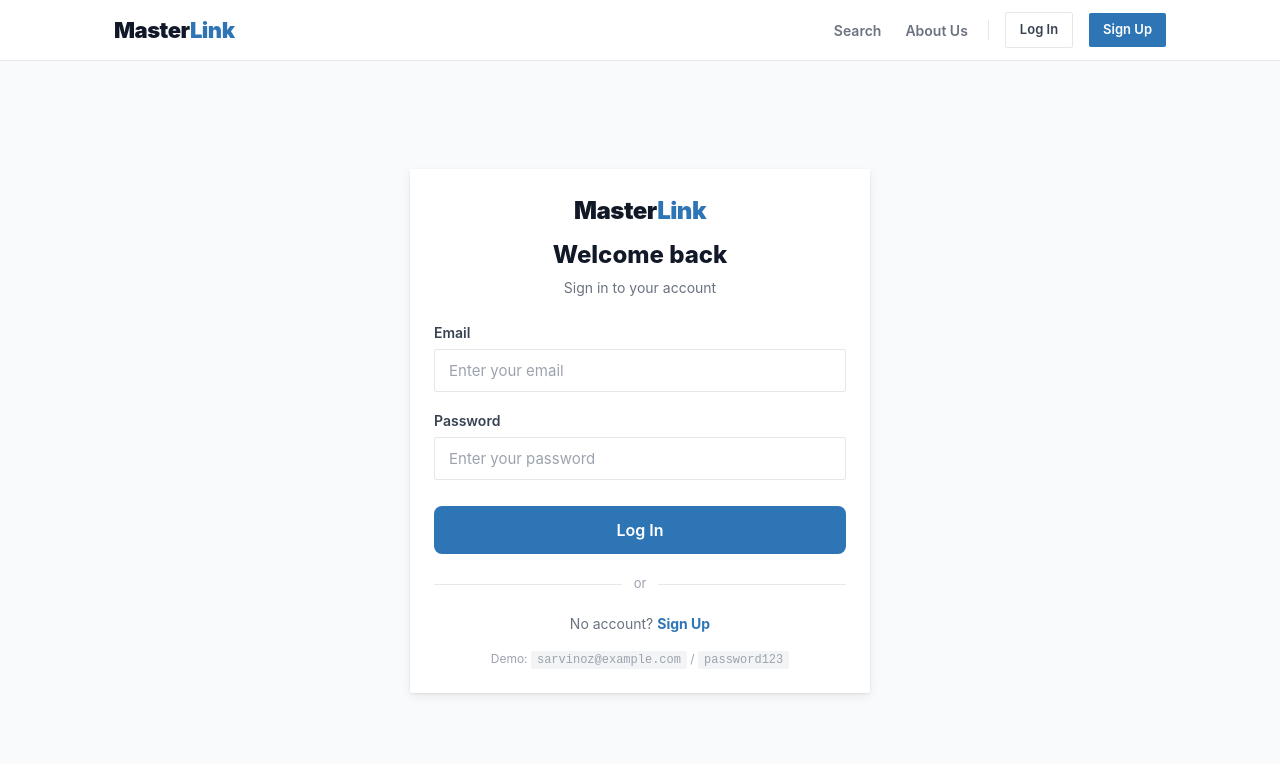
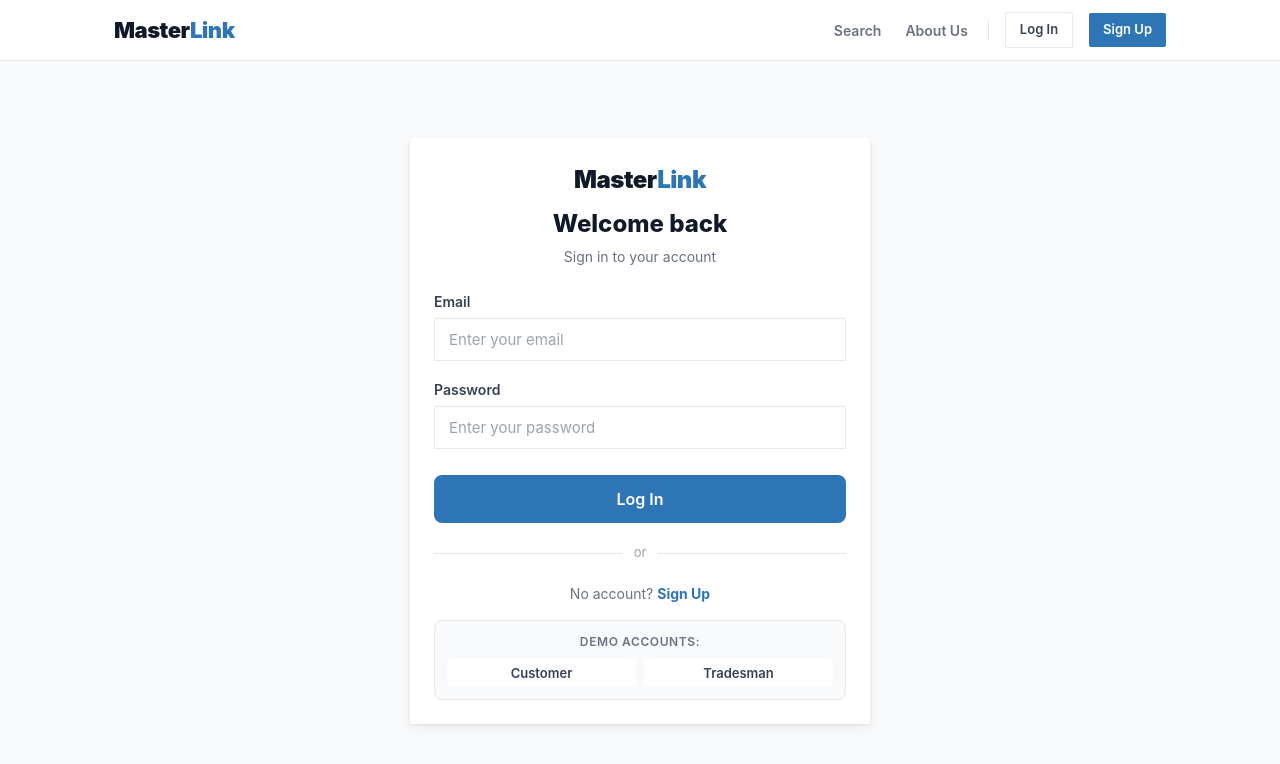
Before and after one commit to theDorrian/masterlink-poc, a React app in the folder web/: page /login in a window 1280 px wide. Shown: the top 764 px of the page. Built offline with nearby package versions, Linux system fonts and the light colour scheme; the HTML template or start-up script is replaced by a standard one.

Commit message:
feat: demo accounts, remove budget, update role title

```diff
--- a/web/src/pages/AboutPage.jsx
+++ b/web/src/pages/AboutPage.jsx
@@ -27,7 +27,7 @@ const VALUES = [
 
 const TEAM = [
   { initials: 'MT', name: 'Muqaddas Tojibaeva',  role: 'Team Lead & Backend'   },
-  { initials: 'KA', name: 'Khusrav Akdodov',     role: 'Frontend Developer'    },
+  { initials: 'KA', name: 'Khusrav Akdodov',     role: 'Lead Developer'        },
   { initials: 'NE', name: 'Nilufar Ergasheva',   role: 'UI/UX & Design'        },
   { initials: 'AM', name: 'Akbar Muhammadiev',   role: 'Backend Developer'     },
   { initials: 'AS', name: 'Amir Shabozov',       role: 'Full-Stack Developer'  },
--- a/web/src/pages/AuthPages.css
+++ b/web/src/pages/AuthPages.css
@@ -34,8 +34,37 @@
 }
 .auth-switch { text-align: center; font-size: 14px; color: var(--gray-500); }
 .auth-switch a { color: var(--primary); font-weight: 700; }
-.auth-demo { text-align: center; font-size: 12px; color: var(--gray-400); margin-top: 16px; }
-.auth-demo code { background: var(--gray-100); padding: 2px 6px; border-radius: 2px; font-size: 12px; }
+.auth-demo {
+  margin-top: 16px;
+  padding: 12px;
+  background: var(--gray-50);
+  border: 1px solid var(--gray-200);
+  border-radius: 8px;
+}
+.auth-demo-label {
+  display: block;
+  font-size: 12px;
+  font-weight: 600;
+  color: var(--gray-500);
+  text-transform: uppercase;
+  letter-spacing: 0.05em;
+  margin-bottom: 8px;
+  text-align: center;
+}
+.auth-demo-btns { display: flex; gap: 8px; }
+.auth-demo-btn {
+  flex: 1;
+  padding: 6px 12px;
+  font-size: 13px;
+  font-weight: 600;
+  background: white;
+  border: 1px solid var(--gray-300);
+  border-radius: 6px;
+  color: var(--gray-700);
+  cursor: pointer;
+  transition: border-color 0.12s, color 0.12s;
+}
+.auth-demo-btn:hover { border-color: var(--primary); color: var(--primary); }
 
 .role-toggle {
   display: flex;
--- a/web/src/pages/JobRequestPage.jsx
+++ b/web/src/pages/JobRequestPage.jsx
@@ -19,7 +19,6 @@ export default function JobRequestPage() {
     description: '',
     address: '',
     urgency: 'flexible',
-    offered_fee: '',
     scheduled_at: defaultSchedule(),
   });
   const [loading, setLoading] = useState(false);
@@ -38,7 +37,6 @@ export default function JobRequestPage() {
         description: form.description,
         address: form.address,
         urgency: form.urgency,
-        offered_fee: form.offered_fee ? parseFloat(form.offered_fee) : null,
         scheduled_at: form.scheduled_at || null,
       });
       navigate('/my-jobs', { state: { success: true } });
@@ -121,12 +119,6 @@ export default function JobRequestPage() {
                 value={form.address} onChange={set('address')} />
             </div>
 
-            <div className="form-group">
-              <label>Offered Fee (TJS, optional)</label>
-              <input className="form-control" type="number" placeholder="Your budget"
-                value={form.offered_fee} onChange={set('offered_fee')} />
-            </div>
-
             <button className="btn btn-primary btn-lg" type="submit" style={{ width: '100%' }} disabled={loading}>
               {loading ? <span className="spinner" /> : <><Send size={15} /> Submit Request</>}
             </button>
--- a/web/src/pages/LoginPage.jsx
+++ b/web/src/pages/LoginPage.jsx
@@ -57,9 +57,17 @@ export default function LoginPage() {
           <Link to="/register">Sign Up</Link>
         </p>
 
-        <p className="auth-demo">
-          Demo: <code>sarvinoz@example.com</code> / <code>password123</code>
-        </p>
+        <div className="auth-demo">
+          <span className="auth-demo-label">Demo accounts:</span>
+          <div className="auth-demo-btns">
+            <button type="button" className="auth-demo-btn" onClick={() => { setEmail('sarvinoz@example.com'); setPassword('password123'); }}>
+              Customer
+            </button>
+            <button type="button" className="auth-demo-btn" onClick={() => { setEmail('rustam.n@example.com'); setPassword('password123'); }}>
+              Tradesman
+            </button>
+          </div>
+        </div>
       </div>
     </div>
   );
--- a/web/src/pages/MyJobsPage.jsx
+++ b/web/src/pages/MyJobsPage.jsx
@@ -110,8 +110,6 @@ export default function MyJobsPage() {
               )}
               {job.description && <p className="job-desc">{job.description}</p>}
               {job.address && <p className="job-address"><MapPin size={13} />{job.address}</p>}
-              {job.offered_fee && <p className="job-fee">Budget: <strong>{job.offered_fee} TJS</strong></p>}
-
               {job.status === 'done' && job.final_fee > 0 && (
                 <div className="job-payment-summary">
                   <Clock size={13} /> {job.hours_worked} hrs × {job.hourly_rate} TJS/hr = <strong>{job.final_fee} TJS</strong>
--- a/web/src/pages/ProfilePage.jsx
+++ b/web/src/pages/ProfilePage.jsx
@@ -237,9 +237,7 @@ export default function ProfilePage() {
                     )}
                     {job.final_fee
                       ? <div className="completed-fee"><Banknote size={13} /> Paid: <strong>{job.final_fee} TJS</strong>{job.hours_worked ? ` (${job.hours_worked % 1 === 0 ? job.hours_worked : job.hours_worked.toFixed(1)} hrs)` : ''}</div>
-                      : job.offered_fee
-                        ? <div className="completed-fee"><Coins size={13} /> Budget: {job.offered_fee} TJS</div>
-                        : null
+                      : null
                     }
                     {role === 'customer' && job.tradesman_id && (
                       <button className="btn btn-secondary btn-sm" style={{ marginTop: 10 }}
--- a/web/src/pages/TradesmanDashboard.jsx
+++ b/web/src/pages/TradesmanDashboard.jsx
@@ -254,9 +254,6 @@ export default function TradesmanDashboard() {
                         {job.urgency === 'emergency' && (
                           <span className="badge badge-red" style={{ fontSize: 11 }}><Zap size={10} /> Emergency</span>
                         )}
-                        {job.offered_fee && (
-                          <span className="sched-fee">{job.offered_fee} TJS budget</span>
-                        )}
                       </div>
                     </div>
                     <button
@@ -409,9 +406,6 @@ function RequestCard({ job, onUpdate }) {
         {job.city && <span><MapPin size={11} />{job.city}</span>}
         {job.scheduled_at && <span><Calendar size={11} />{fmtShort(job.scheduled_at)}</span>}
       </div>
-      {job.offered_fee && (
-        <div className="req-fee">Budget: <strong>{job.offered_fee} TJS</strong></div>
-      )}
       <div className="req-actions">
         <button
           className="btn btn-primary btn-sm"
```
Also changed, not shown: web/src/components/LoginModal.css (+37 -0 lines), web/src/components/LoginModal.jsx (+18 -0 lines).
